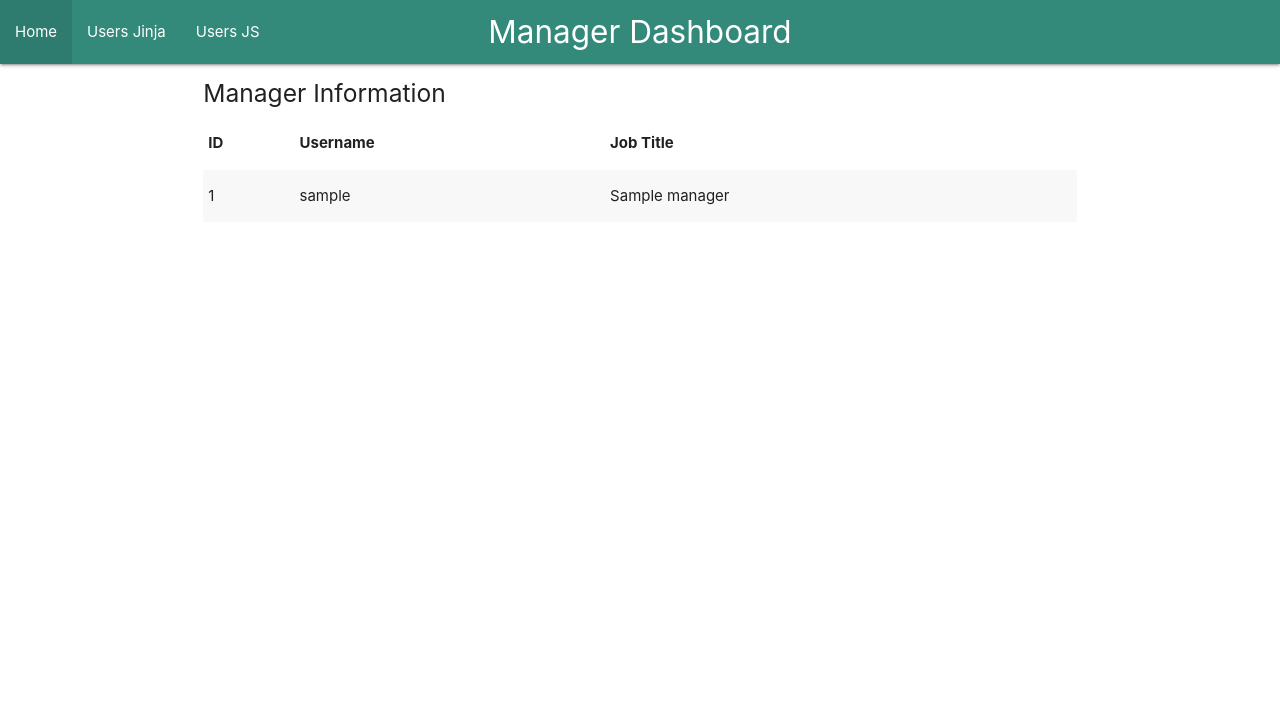
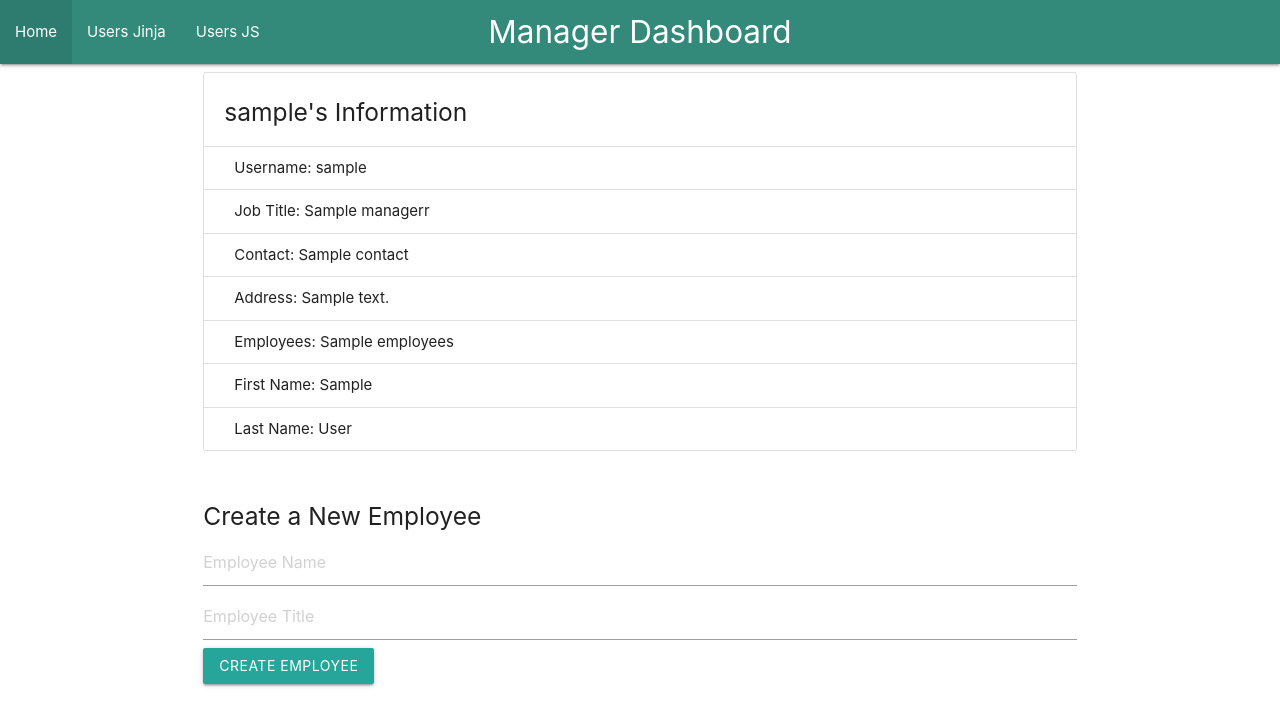
Before and after one commit to OjoreKanneh/EmployeePortal_Ojore, a Flask app: template App/templates/managerDashboard.html in a window 1280 px wide. Shown: the top 726 px of the page. Run offline with Flask 3, Linux system fonts and the light colour scheme; tables that the repository leaves empty hold one stand-in row (values such as "Sample post"); the template is opened without the code that fills it: values that come from a table or form of the project are taken from there, most other values are stand-ins (such as "Sample title", 1, 10 or a date in 2020).

Commit message:
Update managerDashboard.html

```diff
--- a/App/templates/managerDashboard.html
+++ b/App/templates/managerDashboard.html
@@ -6,25 +6,39 @@
 {% block content %}
 <div class="row">
   <div class="col s12">
-    <h5>Manager Information</h5>
-    <table class="striped">
-      <thead>
-        <tr>
-          <th>ID </th>
-          <th>Username</th>
-          <th>Job Title</th>
-        </tr>
-      </thead>
-      <tbody>
-        {% for manager in managers %}
-        <tr>
-          <td>{{ manager.id }}</td>
-          <td>{{ manager.username }}</td>
-          <td>{{ manager.jobTitle }}</td>
-        </tr>
-        {% endfor %}
-      </tbody>
-    </table>
+    <ul class="collection with-header">
+      <li class="collection-header"><h5>{{ managerr['username'] }}'s Information</h5></li>
+      <li class="collection-item large">Username: {{ managerr['username'] }}</li>
+      <li class="collection-item large">Job Title: {{ managerr['jobTitle'] }}</li>
+      <li class="collection-item large">Contact: {{ managerr['contact'] }}</li>
+      <li class="collection-item large">Address: {{ managerr['address'] }}</li>
+      <li class="collection-item large">
+        {% if managerr['employees'] %}
+          Employees: {{ managerr['employees'] }}
+        {% else %}
+          No employees currently under your management
+        {% endif %}
+      </li>
+      <li class="collection-item large">First Name: {{ managerr['firstName'] }}</li>
+      <li class="collection-item large">Last Name: {{ managerr['lastName'] }}</li>
+    </ul>
+  </div>
+</div>
+
+
+<div class="row">
+  <div class="col s12">
+    <h5>Create a New Employee</h5>
+    <form method="POST" action="/create_employee">
+    <!-- Include hidden input field for manager's ID -->
+    <input type="hidden" name="manager_id" value="{{ managerr['id'] }}">
+
+      <!-- Include form fields for creating a new employee -->
+      <!-- For example: -->
+      <input type="text" name="employee_name" placeholder="Employee Name">
+      <input type="text" name="employee_title" placeholder="Employee Title">
+      <button class="btn waves-effect waves-light" type="submit" name="action">Create Employee</button>
+    </form>
   </div>
 </div>
 {% endblock %}
```
